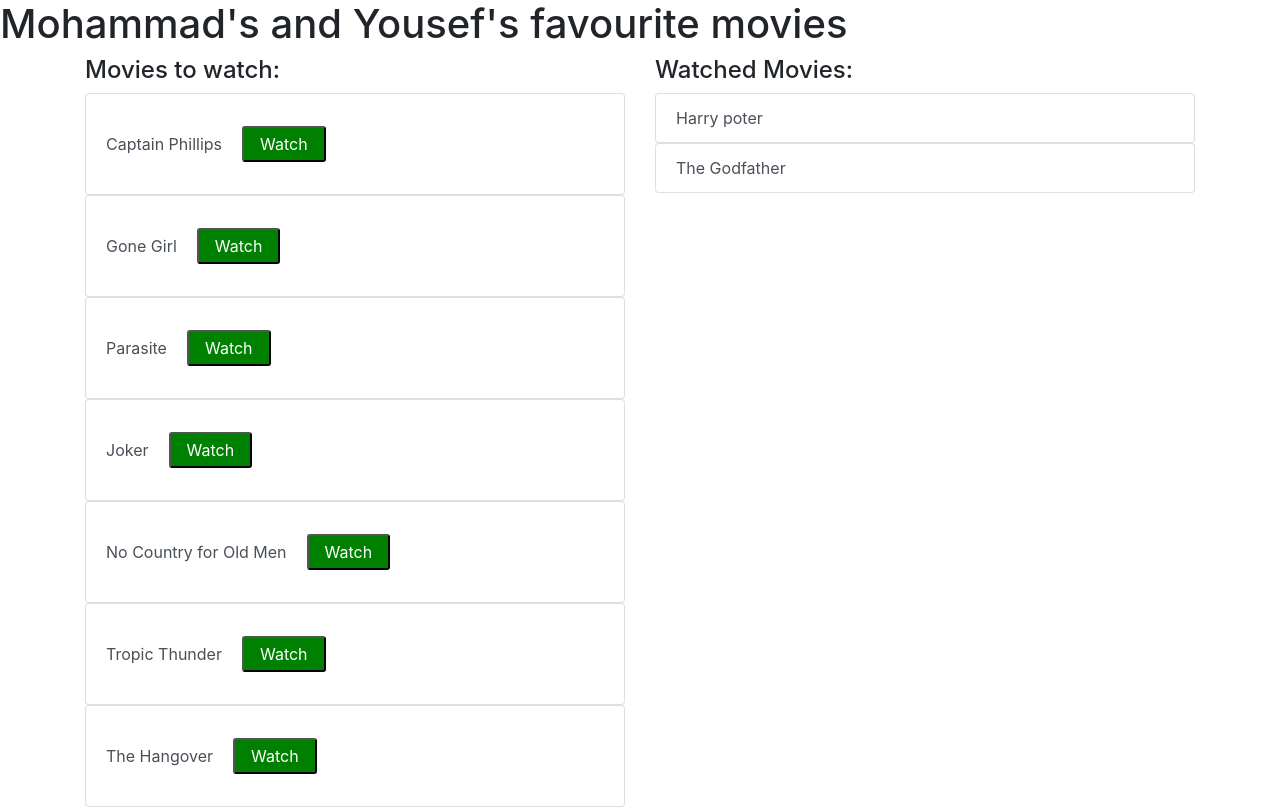
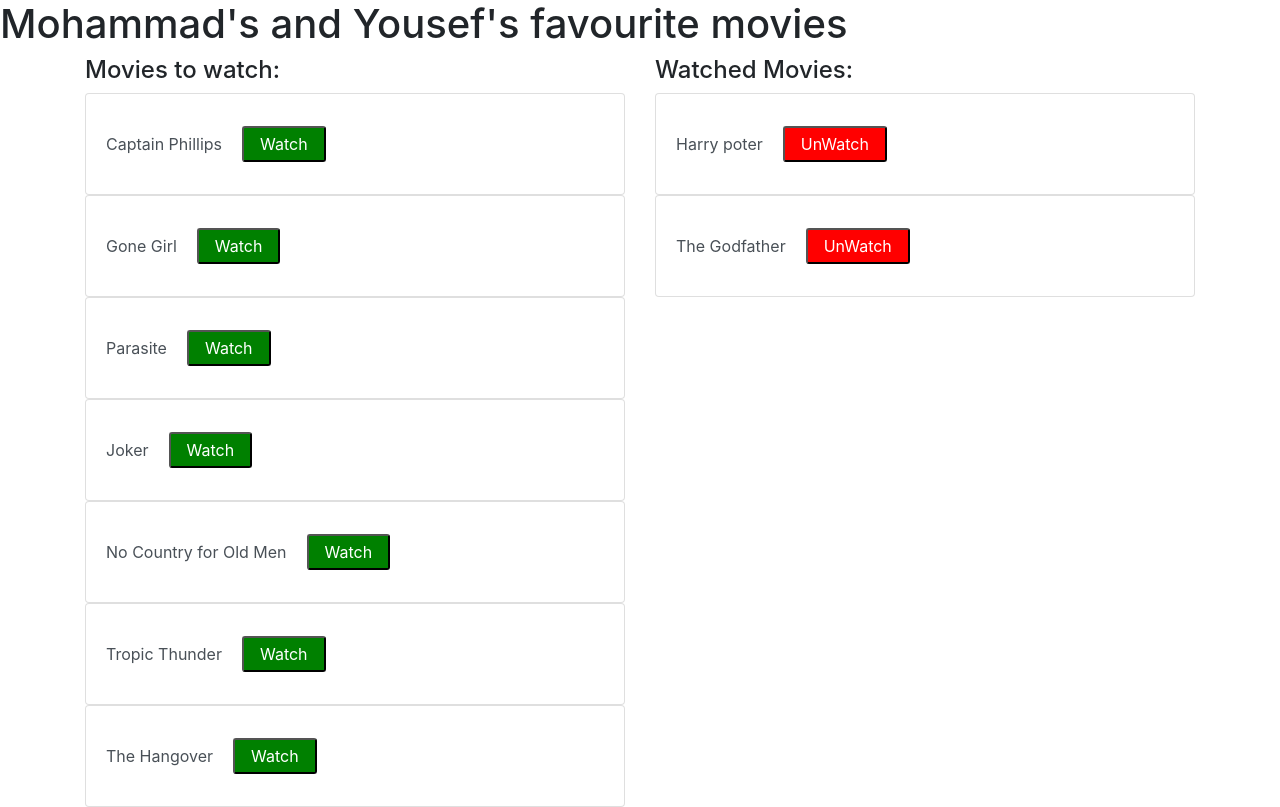
Before and after one commit to mohammadhasan3/MovieWatchlist, a React (Create React App) app: page / in a window 1280 px wide. Built offline with nearby package versions, Linux system fonts and the light colour scheme.

Commit message:
Unwatched button done

```diff
--- a/src/components/WatchedItem.js
+++ b/src/components/WatchedItem.js
@@ -1,4 +1,8 @@
+//Libraries
 import { observer } from "mobx-react";
+
+//Components
+import UnWatchButton from "./buttons/UnWatchButton";
 
 const WatchedItem = ({ movies }) => {
   return (
@@ -9,6 +13,7 @@ const WatchedItem = ({ movies }) => {
           className="list-group-item list-group-item-action"
         >
           {movies.name}
+          <UnWatchButton movieId={movies.id} />
         </button>
       </div>
     </>
--- /dev/null
+++ b/src/components/buttons/UnWatchButton.js
@@ -0,0 +1,17 @@
+//Stores
+import movieStore from "../../stores/movieStore";
+
+//Styles
+import { UnWatchButtonStyled } from "../../styles";
+
+const UnWatchButton = ({ movieId }) => {
+  return (
+    <>
+      <UnWatchButtonStyled onClick={() => movieStore.unWatchMovie(movieId)}>
+        UnWatch
+      </UnWatchButtonStyled>
+    </>
+  );
+};
+
+export default UnWatchButton;
--- a/src/stores/movieStore.js
+++ b/src/stores/movieStore.js
@@ -13,6 +13,8 @@ class MovieStore {
     makeObservable(this, {
       watchlist: observable,
       watched: observable,
+      watchMovie: action,
+      unWatchMovie: action,
     });
   }
   watchMovie = (movieId) => {
@@ -20,7 +22,12 @@ class MovieStore {
     this.watchlist = this.watchlist.filter((movie) => movie.id !== movieId);
     this.watched.push(removedMovie);
   };
+
+  unWatchMovie = (movieId) => {
+    const removedMovie = this.watched.find((movie) => movie.id === movieId);
+    this.watched = this.watched.filter((movie) => movie.id !== movieId);
+    this.watchlist.push(removedMovie);
+  };
 }
-
 const movieStore = new MovieStore();
 export default movieStore;
--- a/src/styles.js
+++ b/src/styles.js
@@ -9,3 +9,11 @@ export const WatchButtonStyled = styled.button`
   background-color: green;
   color: white;
 `;
+export const UnWatchButtonStyled = styled.button`
+  font-size: 1em;
+  margin: 1.25em;
+  padding: 0.25em 1em;
+  border-radius: 3px;
+  background-color: red;
+  color: white;
+`;
```
